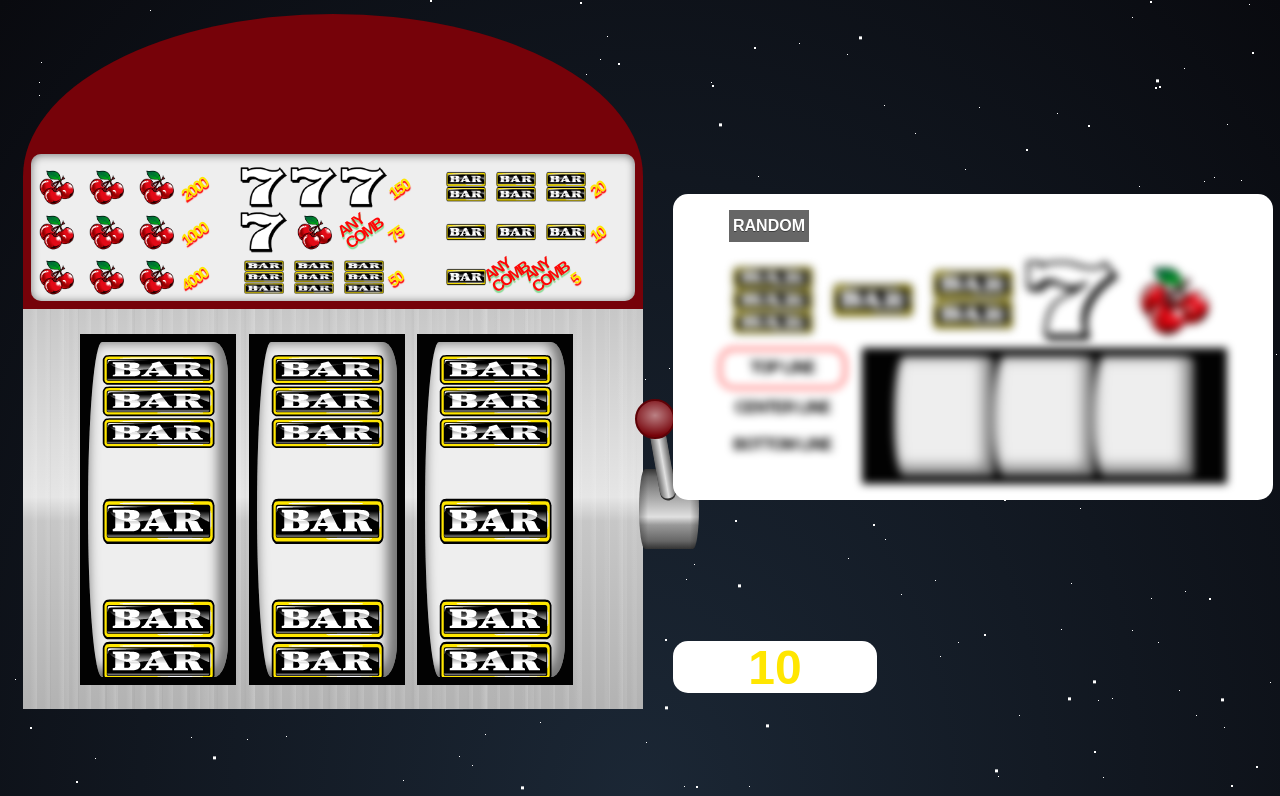
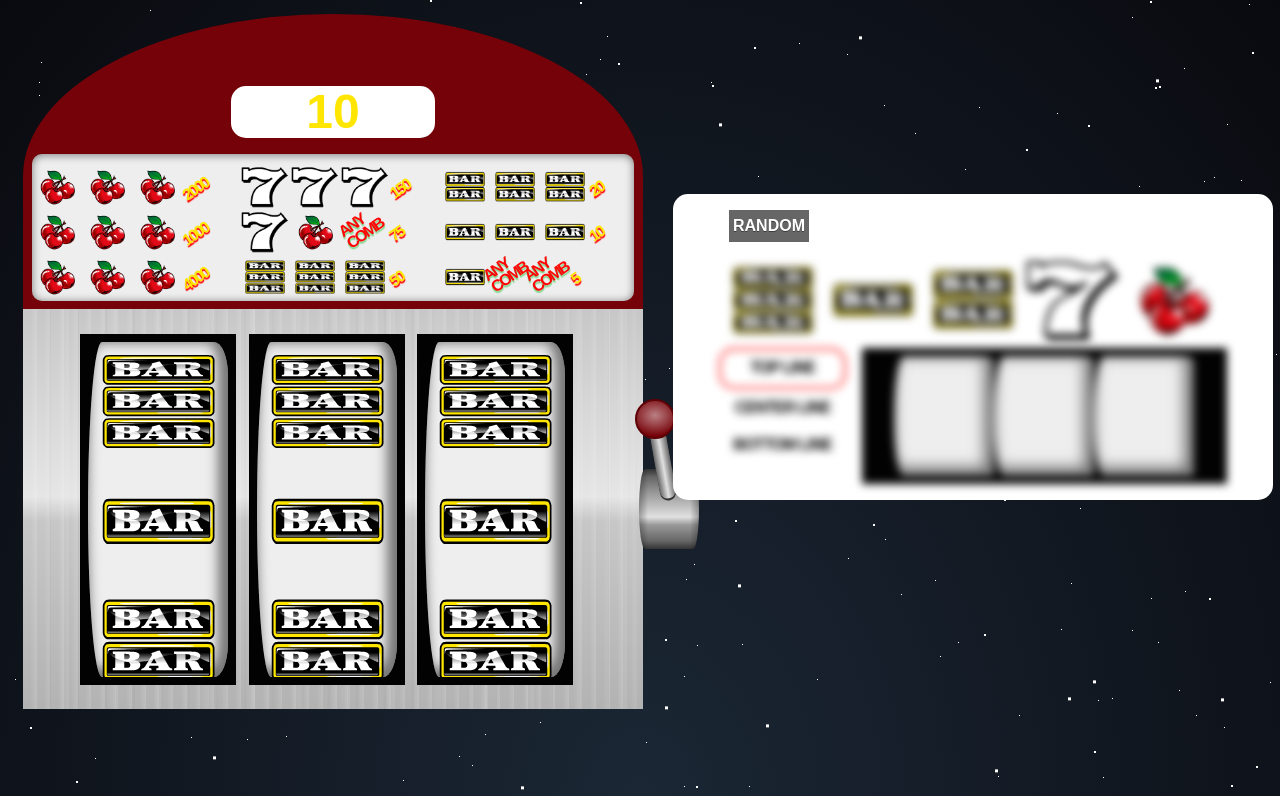
Before and after one commit to Anandamohinidasi/drv-game, an Angular app: page / in a window 1280 px wide. Shown: the top 796 px of the page. Built offline with nearby package versions, Linux system fonts and the light colour scheme.

Commit message:
Put balance on top of slot machine
Previously balance was on right bottom of page but it looks like it makes more sense to be on top of slot machine just up the winning explainations. Plus, it ll be easier for mobile version

```diff
--- a/src/app/app.component.html
+++ b/src/app/app.component.html
@@ -1,6 +1,14 @@
 <section class="game-view--container">
   <section>
       <section class="pay-table">
+          <div class="balance-container">
+              <span class="flying-money" [ngClass]="{'fly': showFlyingPrice}" *ngIf="debitCreditMoney == -1">{{debitCreditMoney}}</span>
+              <span class="flying-money" [ngClass]="{'fly': showFlyingPrice}" *ngIf="debitCreditMoney != -1">{{debitCreditMoney}}</span>
+              <input type="number"
+                     class="balance"
+                     [(ngModel)]="balance"
+                     [disabled]="isSpinning">
+            </div>
           <div class="winning-explanations">
             <div class="explanation-lines"
                 [ngClass]="{'blink': winningLine['5,5,5'][1]}">
@@ -238,26 +246,5 @@
             </div>
         </section>
     </div>
-    <div class="balance-container">
-      <span class="flying-money" [ngClass]="{'fly': showFlyingPrice}" *ngIf="debitCreditMoney == -1">{{debitCreditMoney}}</span>
-      <span class="flying-money" [ngClass]="{'fly': showFlyingPrice}" *ngIf="debitCreditMoney != -1">{{debitCreditMoney}}</span>
-      <input type="number"
-             class="balance"
-             [(ngModel)]="balance"
-             [disabled]="isSpinning">
-    </div>
-  <!--  <div class='coin'>
-        <div class='front jump'>
-          <div class='star'></div>
-          <span class='currency'>$</span>
-          <div class='shapes'>
-            <div class='shape_l'></div>
-            <div class='shape_r'></div>
-            <span class='top'></span>
-            <span class='bottom'></span>
-          </div>
-        </div>
-        <div class='shadow'></div>
-      </div>-->
   </section>
 </section>
--- a/src/app/app.component.scss
+++ b/src/app/app.component.scss
@@ -15,12 +15,51 @@
         width: 620px;
         height: 295px;
         display: flex;
-        align-items: flex-end;
+        align-items: center;
+        justify-content: flex-end;
+        flex-direction: column;
         margin: auto;
         background: $red;
         border-radius: 50% 50% 0% 0% / 55% 55% 0% 0%;
+        .balance-container {
+          position: relative;
+          .flying-money {
+            width: fit-content;
+            height: 20px;
+            font-weight: 900;
+            font-size: 2rem;
+            text-align: center;
+            color: $yellow;
+            position: absolute;
+            right: -5px;
+            opacity: 0;
+            &.fly {
+              animation: fly-and-die 10s;
+            }
+          }
+          input.balance {
+            height: 50px;
+            width: 200px;
+            border-radius: 15px;
+            border: none;
+            margin-bottom: 1rem;
+            font-weight: 900;
+            font-size: 3rem;
+            text-align: center;
+            color: $yellow;
+            &:focus {
+              outline: none;
+              box-shadow: 0px 0px 20px $yellow;
+            }
+            &::-webkit-outer-spin-button,
+            &::-webkit-inner-spin-button {
+                -webkit-appearance: none;
+                margin: 0;
+            }
+          }
+        }
         .winning-explanations {
-            width: 100%;
+            width: 97%;
             background-color: $gray;
             height: 50%;
             margin: 0 .5rem .5rem;
@@ -245,43 +284,6 @@
             width: 100px;
           }
         }
-        .balance-container {
-          position: absolute;
-          bottom: 0;
-          .flying-money {
-            width: fit-content;
-            height: 20px;
-            font-weight: 900;
-            font-size: 2rem;
-            text-align: center;
-            color: $yellow;
-            position: absolute;
-            right: -5px;
-            opacity: 0;
-            &.fly {
-              animation: fly-and-die 10s;
-            }
-          }
-          input.balance {
-            height: 50px;
-            width: 200px;
-            border-radius: 15px;
-            border: none;
-            margin-bottom: 1rem;
-            font-weight: 900;
-            font-size: 3rem;
-            text-align: center;
-            color: $yellow;
-            &:focus {
-              outline: none;
-              box-shadow: 0px 0px 20px $yellow;
-            }
-            &::-webkit-outer-spin-button,
-            &::-webkit-inner-spin-button {
-                -webkit-appearance: none;
-                margin: 0;
-            }
-          }
-        }
+
     }
 }
```
